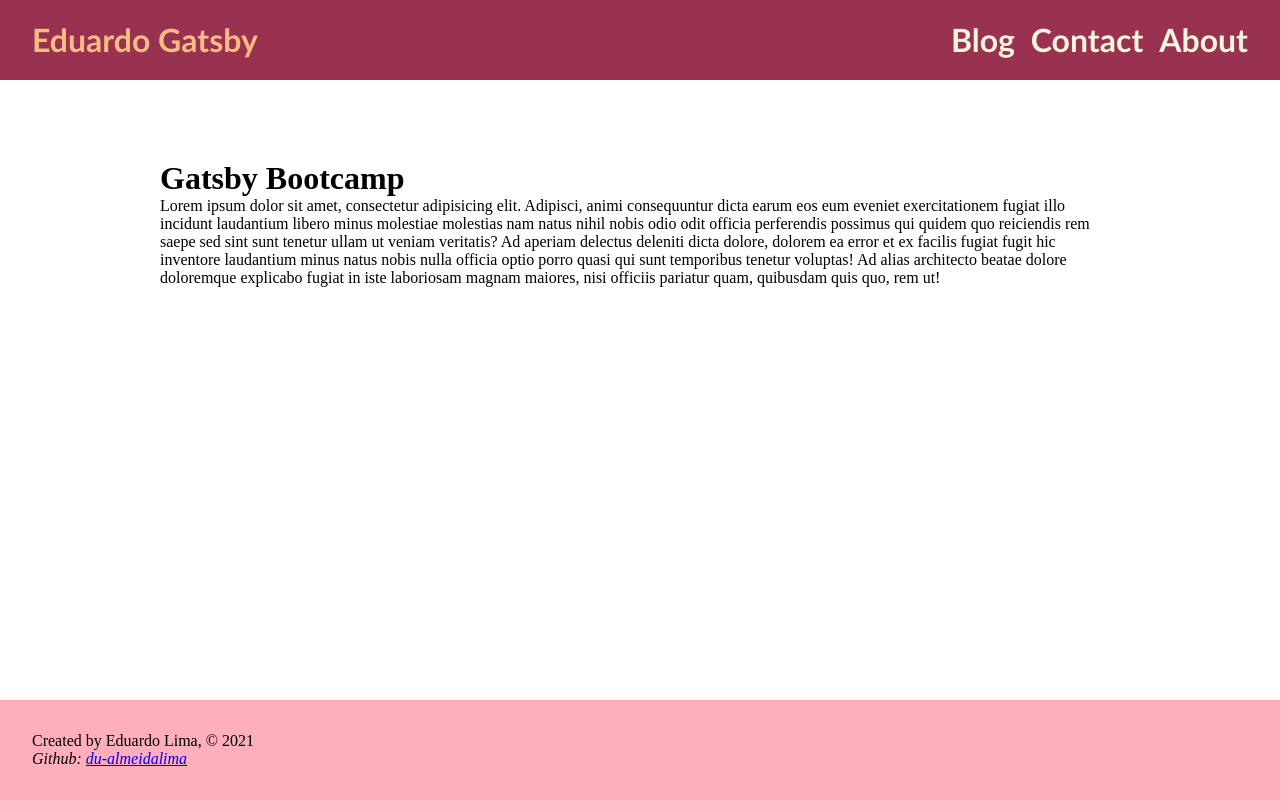
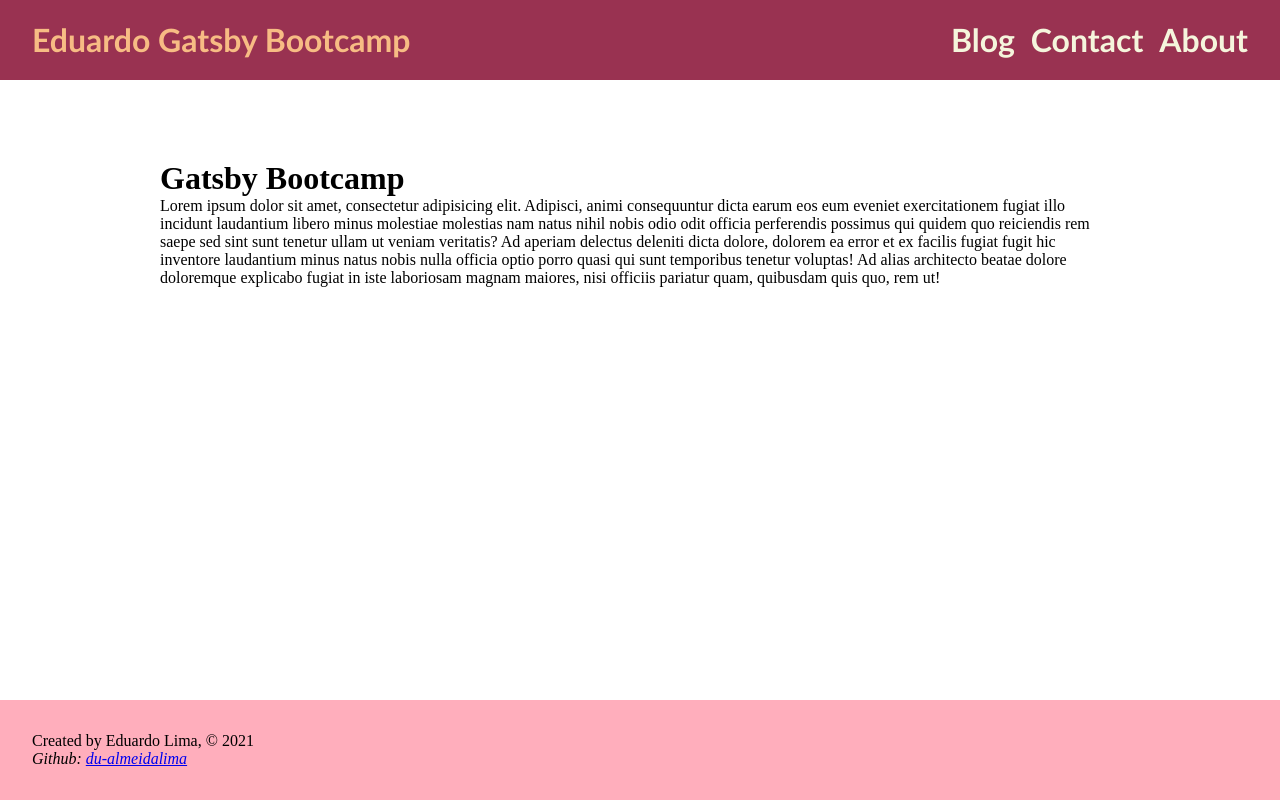
Before and after one commit to du-almeidalima/gatsby-bootcamp, a Gatsby site: page / in a window 1280 px wide. Built offline with nearby package versions, Linux system fonts and the light colour scheme; Gatsby itself is replaced by a stand-in of ours.

Commit message:
Fetch data from gatsby-config.js using GraphQL

```diff
--- a/gatsby-config.js
+++ b/gatsby-config.js
@@ -9,4 +9,26 @@ module.exports = {
   plugins: [
     'gatsby-plugin-sass'
   ],
+  siteMetadata: {
+    author: 'Eduardo Lima',
+    github: 'https://github.com/du-almeidalima',
+    menuLinks: [
+      {
+        "name": "Eduardo Gatsby Bootcamp",
+        "link": "/"
+      },
+      {
+        "name": "Blog",
+        "link": "/blog"
+      },
+      {
+        "name": "Contact",
+        "link": "/contact"
+      },
+      {
+        "name": "About",
+        "link": "/about"
+      }
+    ]
+  }
 }
--- a/src/components/Footer/Footer.js
+++ b/src/components/Footer/Footer.js
@@ -1,12 +1,31 @@
+import { graphql, useStaticQuery } from "gatsby"
 import React from "react"
-import * as style from './Footer.module.scss'
+import * as style from "./Footer.module.scss"
 
 const Footer = () => {
+  const data = useStaticQuery(graphql`
+    query AboutQuery {
+      site {
+        siteMetadata {
+          author
+          github
+        }
+      }
+    }
+  `)
+
   return (
     <footer className={style.AppFooter}>
-      <p>Created by Eduardo Lima, © 2021</p>
+      <p>Created by {data.site.siteMetadata.author}, © 2021</p>
       <address>
-        Github: <a href="https://github.com/du-almeidalima" target="_blank" rel="noreferrer">du-almeidalima</a>
+        Github:{" "}
+        <a
+          href={data.site.siteMetadata.github}
+          target="_blank"
+          rel="noreferrer"
+        >
+          du-almeidalima
+        </a>
       </address>
     </footer>
   )
--- a/src/components/Navbar/Navbar.js
+++ b/src/components/Navbar/Navbar.js
@@ -1,15 +1,29 @@
 import React from "react"
-import { Link } from "gatsby"
-import * as styles from './Navbar.module.scss'
+import { Link, graphql, useStaticQuery } from "gatsby"
+import * as styles from "./Navbar.module.scss"
 
 const Navbar = () => {
+  const data = useStaticQuery(graphql`
+    query MenuLinksQuery {
+      site {
+        siteMetadata {
+          menuLinks {
+            link
+            name
+          }
+        }
+      }
+    }
+  `)
+
   return (
     <nav className={styles.AppNavbar}>
       <ul>
-        <li><Link activeClassName={styles.active} to="/">Eduardo Gatsby</Link></li>
-        <li><Link activeClassName={styles.active} to="/blog">Blog</Link></li>
-        <li><Link activeClassName={styles.active} to="/contact">Contact</Link></li>
-        <li><Link activeClassName={styles.active} to="/about">About</Link></li>
+        {data.site.siteMetadata.menuLinks.map(ml => (
+          <li>
+            <Link activeClassName={styles.active} to={ml.link}>{ml.name}</Link>
+          </li>
+        ))}
       </ul>
     </nav>
   )
```
